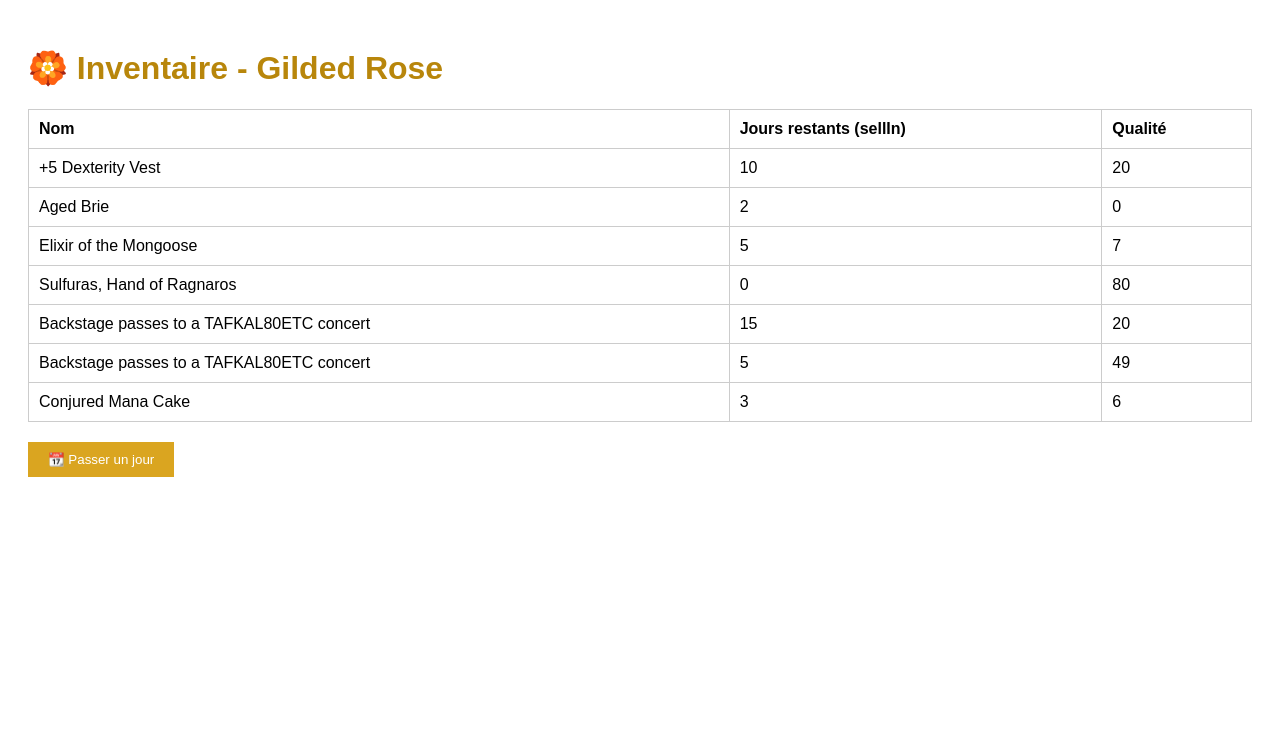
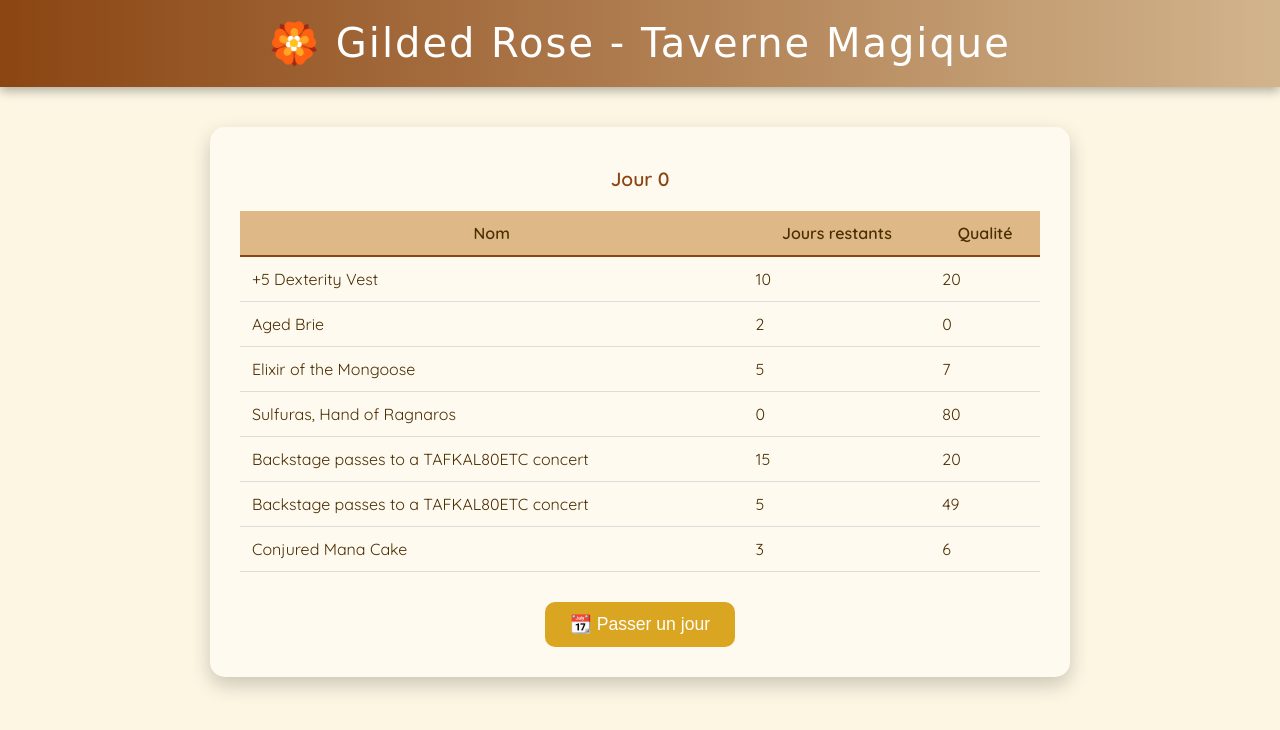
Before and after one commit to jeremyfonnard/gilded-rose, a website: page index.html in a window 1280 px wide. Drawn offline with Linux system fonts and the light colour scheme; a web font is replaced by a local one.

Commit message:
Update index.html

```diff
--- a/index.html
+++ b/index.html
@@ -2,59 +2,109 @@
 <html lang="fr">
 <head>
   <meta charset="UTF-8">
-  <title>Gilded Rose - Inventaire</title>
+  <title>Gilded Rose - Taverne Magique</title>
+  <link href="https://fonts.googleapis.com/css2?family=UnifrakturCook:wght@700&family=Quicksand:wght@400;600&display=swap" rel="stylesheet">
   <style>
     body {
-      font-family: Arial, sans-serif;
-      padding: 20px;
+      margin: 0;
+      padding: 0;
+      background: #fdf6e3;
+      font-family: 'Quicksand', sans-serif;
+      color: #4b2e00;
     }
 
-    h1 {
-      color: darkgoldenrod;
+    header {
+      background: linear-gradient(to right, #8B4513, #D2B48C);
+      padding: 20px;
+      text-align: center;
+      color: #fff;
+      font-family: 'UnifrakturCook', cursive;
+      font-size: 2.5rem;
+      letter-spacing: 2px;
+      box-shadow: 0 4px 10px rgba(0, 0, 0, 0.3);
+    }
+
+    main {
+      max-width: 800px;
+      margin: 40px auto;
+      background: #fffaf0;
+      padding: 30px;
+      border-radius: 15px;
+      box-shadow: 0 8px 20px rgba(0, 0, 0, 0.2);
+    }
+
+    .day-counter {
+      text-align: center;
+      margin-top: 10px;
+      font-weight: bold;
+      font-size: 1.2rem;
+      color: #8B4513;
     }
 
     table {
+      width: 100%;
       border-collapse: collapse;
-      width: 100%;
       margin-top: 20px;
     }
 
-    th, td {
-      border: 1px solid #ccc;
-      padding: 10px;
-      text-align: left;
+    th {
+      background-color: #deb887;
+      color: #4b2e00;
+      font-weight: 600;
+      padding: 12px;
+      border-bottom: 2px solid #8B4513;
+    }
+
+    td {
+      padding: 12px;
+      border-bottom: 1px solid #ddd;
+    }
+
+    tr:hover {
+      background-color: #fff1dc;
     }
 
     button {
-      margin-top: 20px;
-      padding: 10px 20px;
-      background-color: goldenrod;
+      display: block;
+      margin: 30px auto 0;
+      padding: 12px 25px;
+      font-size: 1.1rem;
+      background-color: #daa520;
       border: none;
       color: white;
+      border-radius: 10px;
       cursor: pointer;
+      transition: background 0.3s;
+    }
+
+    button:hover {
+      background-color: #b8860b;
     }
   </style>
 </head>
 <body>
 
-  <h1>🏵️ Inventaire - Gilded Rose</h1>
+  <header>🏵️ Gilded Rose - Taverne Magique</header>
+
+  <main>
+    <div class="day-counter" id="day-counter">Jour 0</div>
 
     <table>
       <thead>
         <tr>
           <th>Nom</th>
-        <th>Jours restants (sellIn)</th>
+          <th>Jours restants</th>
           <th>Qualité</th>
         </tr>
       </thead>
       <tbody id="inventory-body">
-      <!-- Les items seront injectés ici -->
       </tbody>
     </table>
 
     <button onclick="nextDay()">📆 Passer un jour</button>
+  </main>
 
-  <script type="module">
+  <script>
     class Item {
       constructor(name, sellIn, quality) {
         this.name = name;
@@ -129,7 +179,6 @@
         this._decreaseSellIn(item);
       }
     }
-
     const items = [
       new Item("+5 Dexterity Vest", 10, 20),
       new Item("Aged Brie", 2, 0),
@@ -141,6 +190,11 @@
     ];
 
     const shop = new Shop(items);
+    let currentDay = 0;
+
+    function updateDayCounter() {
+      document.getElementById('day-counter').textContent = `Jour ${currentDay}`;
+    }
 
     function renderTable() {
       const tbody = document.getElementById('inventory-body');
@@ -158,12 +212,14 @@
 
     function nextDay() {
       shop.updateQuality();
+      currentDay++;
+      updateDayCounter();
       renderTable();
     }
 
-    // Initial render
+    // Affichage initial
     renderTable();
+    updateDayCounter();
   </script>
-
 </body>
 </html>
```
Lines whose indentation alone changed are shown as unchanged.
